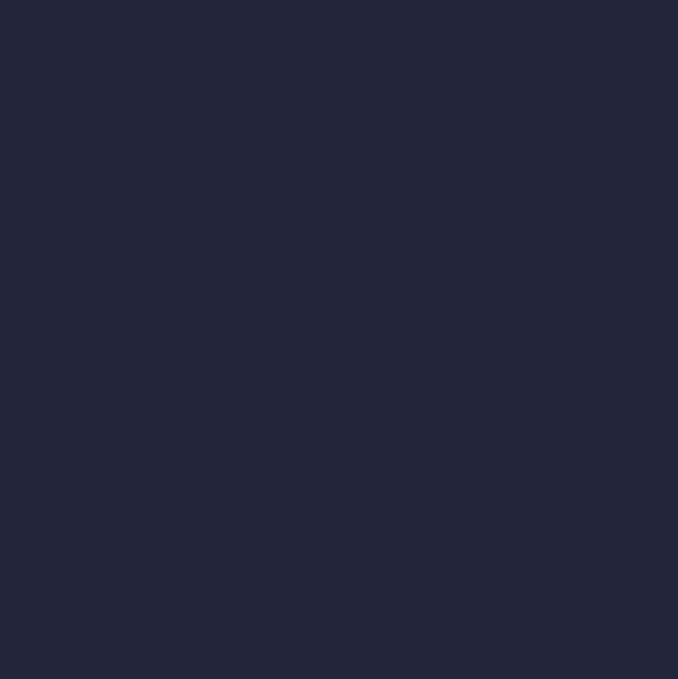
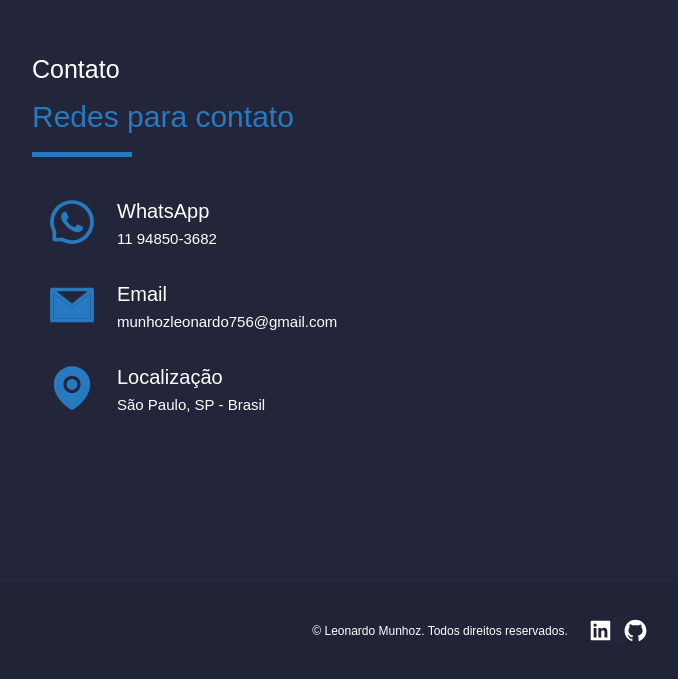
Before and after one commit to LeonardoMunhoz770/myportfolio, a React (Create React App) app: page / in a window 1280 px wide. Shown: the part 3643-4322 px from the top of the page, without its empty margins (160-838 px from the left). Before the commit the page ends 3700 px from the top, so only its background shows below. Built offline with nearby package versions, Linux system fonts and the light colour scheme.

Commit message:
feat(Contact): implements section contact with informations social media

```diff
--- /dev/null
+++ b/src/components/footer/index.js
@@ -0,0 +1,37 @@
+import React from "react";
+import { FooterPage, ContentContact } from "./styles";
+import { AiFillGithub, AiFillLinkedin } from "react-icons/ai";
+import { useTheme } from "styled-components";
+
+const Footer = () => {
+  const theme = useTheme();
+  return (
+    <FooterPage>
+      <>&#169; Leonardo Munhoz. Todos direitos reservados.</>
+      <ContentContact>
+        <a
+          href="https://www.linkedin.com/in/leonardo-munhoz-5b63721b7/"
+          style={{
+            color: "white",
+            backgroundColor: theme.colors.headerBackground,
+          }}
+          target="__blank"
+        >
+          <AiFillLinkedin size={25} />
+        </a>
+        <a
+          href="https://github.com/LeonardoMunhoz770"
+          style={{
+            color: "white",
+            backgroundColor: theme.colors.headerBackground,
+          }}
+          target="__blank"
+        >
+          <AiFillGithub size={25} />
+        </a>
+      </ContentContact>
+    </FooterPage>
+  );
+};
+
+export default Footer;
--- /dev/null
+++ b/src/components/footer/styles.js
@@ -0,0 +1,22 @@
+import styled from "styled-components";
+
+export const FooterPage = styled.footer`
+  width: 100%;
+  height: 100px;
+  display: flex;
+  flex-direction: row;
+  justify-content: center;
+  align-items: center;
+  background-color: ${({ theme }) => theme.colors.headerBackground};
+  color: ${({ theme }) => theme.colors.title};
+  @import url("https://fonts.googleapis.com/css2?family=Poppins:wght@100&display=swap");
+  font-family: "Poppins", sans-serif;
+  font-size: 12px;
+  gap: 20px;
+`;
+
+export const ContentContact = styled.div`
+  display: flex;
+  flex-direction: row;
+  gap: 10px;
+`;
--- a/src/components/header/index.js
+++ b/src/components/header/index.js
@@ -43,7 +43,9 @@ const Header = () => {
             <Sections href="#portifolio" onClick={handleNavClick}>
               Portifólio
             </Sections>
-            <Sections>Contato</Sections>
+            <Sections href="#contact" onClick={handleNavClick}>
+              Contato
+            </Sections>
           </List>
         </Navigation>
       </Container>
--- /dev/null
+++ b/src/pages/home/contact/index.js
@@ -0,0 +1,72 @@
+import React from "react";
+import {
+  ContentTitle,
+  Subtitle,
+  Container,
+  Content,
+  Title,
+  Border,
+  ContainerContact,
+  SocialMedia,
+  ContainerIcon,
+  ContainerInformations,
+  TitleContact,
+  Street,
+  ContentContact,
+} from "./styles";
+
+import {
+  AiOutlineWhatsApp,
+  AiTwotoneMail,
+  AiFillEnvironment,
+} from "react-icons/ai";
+import { useTheme } from "styled-components";
+
+const Contact = () => {
+  const theme = useTheme();
+
+  return (
+    <Container id="contact">
+      <Content>
+        <ContentTitle>
+          <Title>Contato</Title>
+          <Subtitle>Redes para contato</Subtitle>
+          <Border></Border>
+        </ContentTitle>
+        <ContainerContact>
+          <SocialMedia>
+            <ContentContact>
+              <ContainerIcon>
+                <AiOutlineWhatsApp color={theme.colors.secondary} size={50} />
+              </ContainerIcon>
+              <ContainerInformations>
+                <TitleContact>WhatsApp</TitleContact>
+                <Street>11 94850-3682 </Street>
+              </ContainerInformations>
+            </ContentContact>
+            <ContentContact>
+              <ContainerIcon>
+                <AiTwotoneMail color={theme.colors.secondary} size={50} />
+              </ContainerIcon>
+              <ContainerInformations>
+                <TitleContact>Email</TitleContact>
+                <Street>munhozleonardo756@gmail.com</Street>
+              </ContainerInformations>
+            </ContentContact>
+            <ContentContact>
+              <ContainerIcon>
+                <AiFillEnvironment color={theme.colors.secondary} size={50} />
+              </ContainerIcon>
+              <ContainerInformations>
+                <TitleContact>Localização</TitleContact>
+                <Street>São Paulo, SP - Brasil</Street>
+              </ContainerInformations>
+            </ContentContact>
+          </SocialMedia>
+        </ContainerContact>
+      </Content>
+    </Container>
+  );
+};
+
+export default Contact;
--- /dev/null
+++ b/src/pages/home/contact/styles.js
@@ -0,0 +1,88 @@
+import styled from "styled-components";
+
+export const Container = styled.div`
+  width: 100%;
+  height: 100%;
+  justify-content: center;
+  align-items: center;
+  display: flex;
+  margin-bottom: 150px;
+`;
+
+export const Content = styled.section`
+  width: 70%;
+  height: 100%;
+  @media (max-width: 941px) {
+    width: 100%;
+    padding: 20px 20px;
+  }
+`;
+
+export const ContentTitle = styled.div`
+  display: flex;
+  flex-direction: column;
+  gap: 20px;
+  @media (max-width: 639px) {
+    justify-content: center;
+    align-items: center;
+  }
+`;
+
+export const Title = styled.h1`
+  color: ${({ theme }) => theme.colors.title};
+  font-size: 25px;
+  @import url("https://fonts.googleapis.com/css2?family=Poppins:wght@100&display=swap");
+  font-family: "Poppins", sans-serif;
+`;
+
+export const Subtitle = styled.p`
+  color: ${({ theme }) => theme.colors.secondary};
+  font-size: 30px;
+  @import url("https://fonts.googleapis.com/css2?family=Poppins:wght@100&display=swap");
+  font-family: "Poppins", sans-serif;
+`;
+
+export const Border = styled.div`
+  background-color: ${({ theme }) => theme.colors.secondary};
+  width: 100px;
+  height: 5px;
+`;
+
+export const ContainerContact = styled.div`
+  width: 100%;
+  height: 100%;
+  margin-top: 25px;
+`;
+export const SocialMedia = styled.div`
+  width: 50%;
+  height: 100%;
+`;
+
+export const ContainerIcon = styled.figure``;
+
+export const ContainerInformations = styled.div`
+  display: flex;
+  flex-direction: column;
+  gap: 10px;
+`;
+
+export const TitleContact = styled.h1`
+  color: ${({ theme }) => theme.colors.title};
+  font-size: 20px;
+  @import url("https://fonts.googleapis.com/css2?family=Poppins:wght@100&display=swap");
+  font-family: "Poppins", sans-serif;
+`;
+
+export const Street = styled.p`
+  color: ${({ theme }) => theme.colors.title};
+  font-size: 15px;
+  @import url("https://fonts.googleapis.com/css2?family=Poppins:wght@100&display=swap");
+  font-family: "Poppins", sans-serif;
+`;
+
+export const ContentContact = styled.div`
+  display: flex;
+  gap: 20px;
+  align-items: center;
+  padding: 15px;
+`;
--- a/src/pages/home/index.js
+++ b/src/pages/home/index.js
@@ -4,6 +4,8 @@ import Apresentation from "./apresentation";
 import Skills from "./skills";
 import AboutUs from "./aboutUs";
 import Portifolio from "./portifolio";
+import Contact from "./contact";
+import Footer from "../../components/footer";
 
 const Home = () => {
   return (
@@ -13,6 +15,8 @@ const Home = () => {
       <Skills />
       <AboutUs />
       <Portifolio />
+      <Contact />
+      <Footer />
     </>
   );
 };
```
